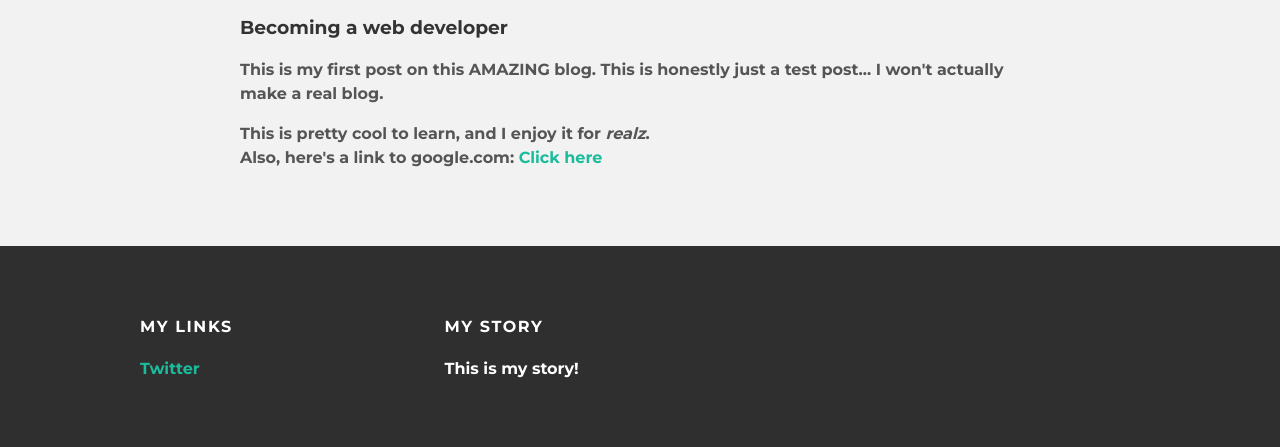
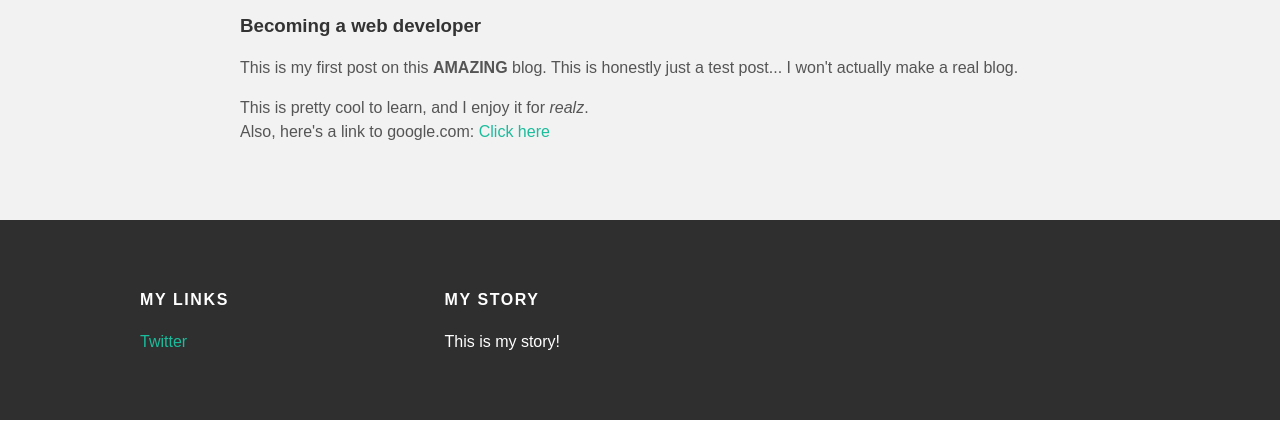
Before and after one commit to TrueBenja/truebenja.github.io, a plain HTML site: page index.html in a window 1280 px wide. Shown: the part 643-1090 px from the top of the page. After the commit the page ends 1063 px from the top, so only its background shows below. Drawn offline with Linux system fonts and the light colour scheme.

Commit message:
Update style.css

```diff
--- a/style.css
+++ b/style.css
@@ -1,4 +1,4 @@
-@import url(http://fonts.googleapis.com/css?family=Montserrat:700);
+@import url(http://fonts.googleapis.com/css?family=Montserrat:400, 700);
 
 body {
     color: #555;
```
